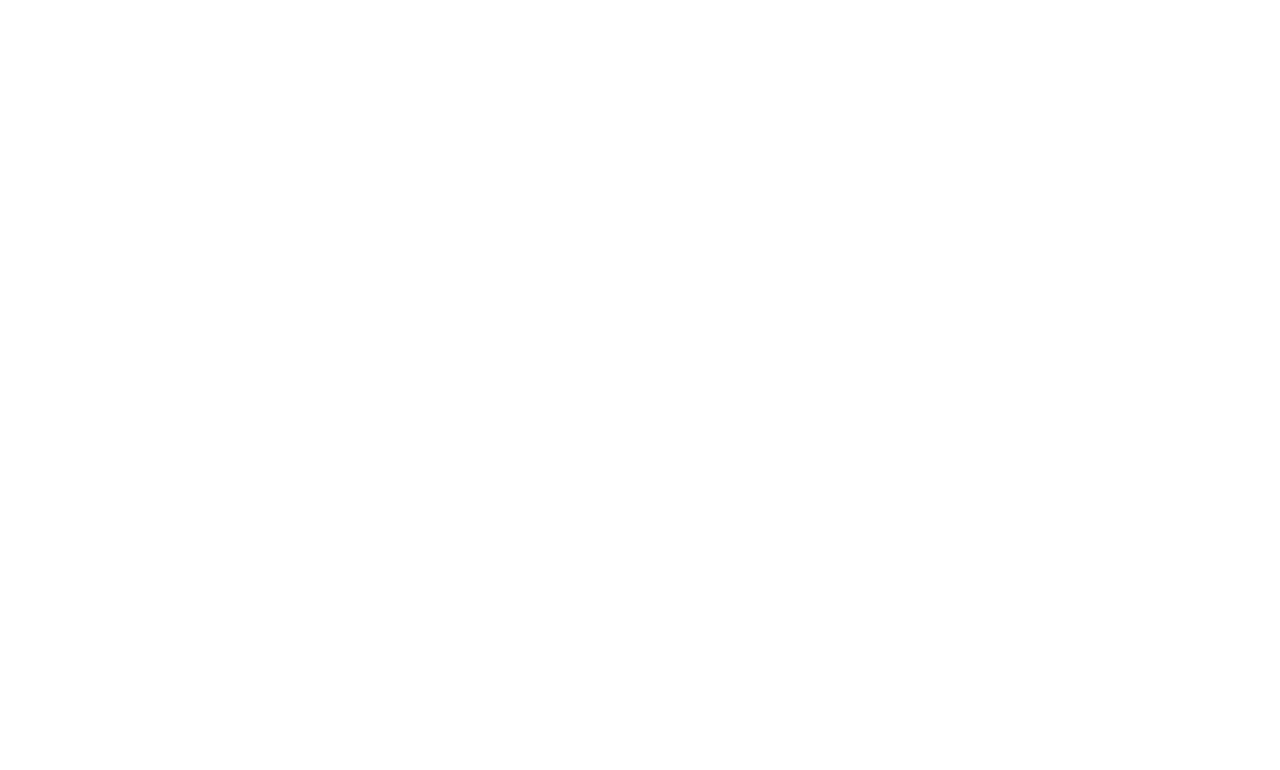
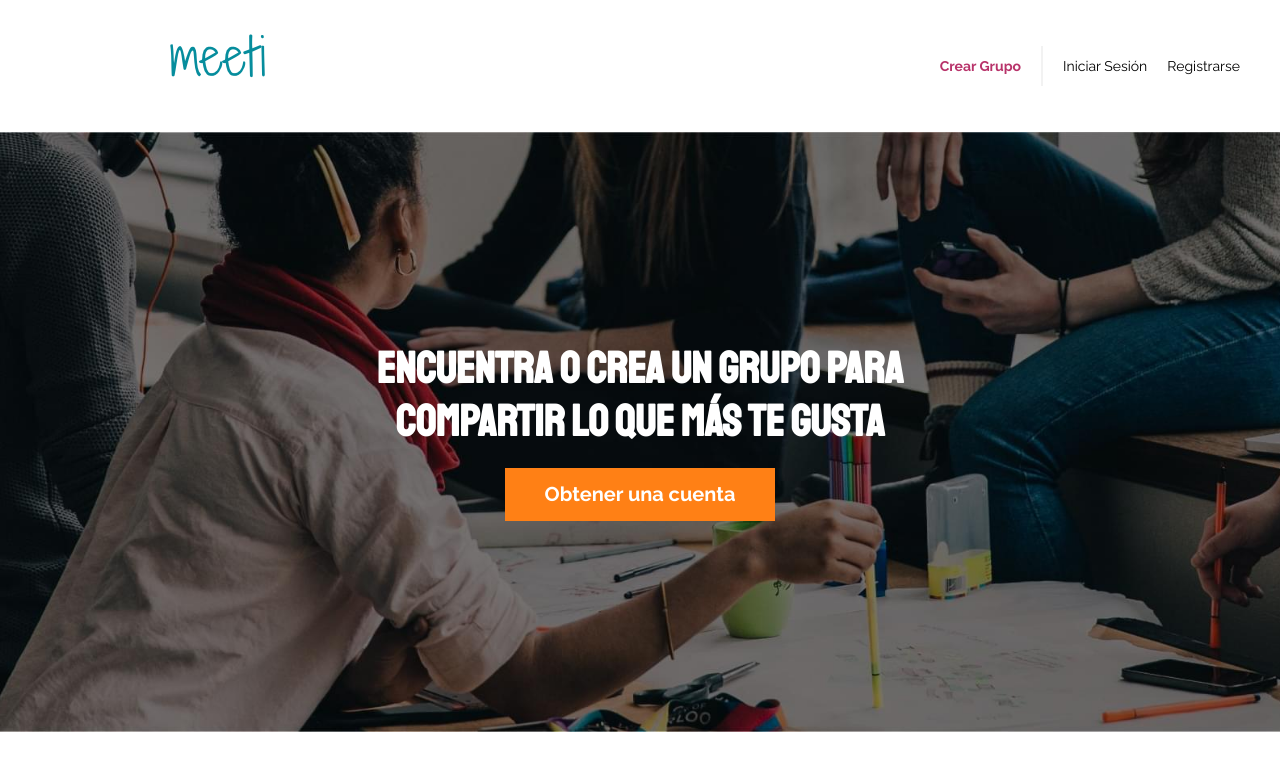
Before and after one commit to muxanz/meeti-clon, a website: page index.html in a window 1280 px wide. Drawn offline with Linux system fonts and the light colour scheme.

Commit message:
header and hero section added

```diff
--- a/index.html
+++ b/index.html
@@ -1,5 +1,6 @@
 <!DOCTYPE html>
 <html lang="en">
+
 <head>
     <meta charset="UTF-8">
     <meta http-equiv="X-UA-Compatible" content="IE=edge">
@@ -8,8 +9,22 @@
     <link href="https://fonts.googleapis.com/css?family=Raleway:400,700,900|Staatliches" rel="stylesheet">
     <link rel="stylesheet" href="build/css/app.css">
 </head>
+
 <body>
+    <header class="header contenedor">
+        <div class="header__logo">
+            <a href="index.html"><img src="build/img/logo.png" alt="logo meeti"></a>
+        </div>
+        <nav class="navegacion">
+            <a href="#" class="navegacion__enlace navegacion__enlace--crear">Crear Grupo</a>
+            <a href="#" class="navegacion__enlace">Iniciar Sesión</a>
+            <a href="#" class="navegacion__enlace">Registrarse</a>
+        </nav>
+    </header>
+    <section class="hero">
+        <h1 class="hero__texto">Encuentra o crea un grupo para compartir lo que más te gusta</h1>
+        <a href="#" class="hero__enlace">Obtener una cuenta</a>
+    </section>
+</body>
 
-
-</body>
 </html>
--- a/src/scss/app.scss
+++ b/src/scss/app.scss
@@ -1 +1,3 @@
 @use 'base';
+@use 'ui/header';
+@use 'ui/contenido';
--- /dev/null
+++ b/src/scss/ui/contenido/_hero.scss
@@ -0,0 +1,23 @@
+@use 'base/variables' as v;
+@use 'base/mixins' as m;
+
+.hero {
+   min-height: 60rem;
+   background-image: url(../img/hero.jpg);
+   background-size: cover;
+   background-position: center;
+   display: flex;
+   flex-direction: column;
+   justify-content: center;
+   align-items: center;
+   text-align: center;
+
+   &__texto {
+      max-width: 60rem;
+      color: v.$blanco;
+   }
+
+   &__enlace {
+      @include m.boton(v.$terciario, v.$blanco);
+   }
+}
--- /dev/null
+++ b/src/scss/ui/contenido/_index.scss
@@ -0,0 +1 @@
+@forward 'hero';
--- /dev/null
+++ b/src/scss/ui/header/_header.scss
@@ -0,0 +1,14 @@
+@use 'base/variables' as v;
+@use 'base/mixins' as m;
+
+.header {
+   padding: 2rem 0;
+   display: flex;
+   flex-direction: column;
+   align-items: center;
+
+   @include m.tablet {
+      flex-direction: row;
+      justify-content: space-between;
+   }
+}
--- /dev/null
+++ b/src/scss/ui/header/_index.scss
@@ -0,0 +1,2 @@
+@forward 'header';
+@forward 'nav';
--- /dev/null
+++ b/src/scss/ui/header/_nav.scss
@@ -0,0 +1,44 @@
+@use 'base/variables' as v;
+@use 'base/mixins' as m;
+
+.navegacion {
+   display: flex;
+   flex-direction: column;
+   align-items: center;
+
+   @include m.tablet {
+      flex-direction: row;
+      gap: 2rem;
+   }
+
+   &__enlace {
+      font-size: 1.4rem;
+      margin-bottom: 2rem;
+      display: flex;
+      align-items: center;
+
+      &:last-of-type {
+         margin: 0;
+
+      }
+
+      @include m.tablet {
+         margin: 0;
+      }
+
+      &--crear {
+         font-weight: 700;
+         color: v.$primario;
+
+         @include m.tablet {
+            &::after {
+               content: '';
+               display: inline-block;
+               height: 4rem;
+               border-right: 2px solid v.$grisClaro;
+               margin: 0 0 0 2rem;
+            }
+         }
+      }
+   }
+}
```
Also changed, not shown: build/css/app.css, 1 other file.
